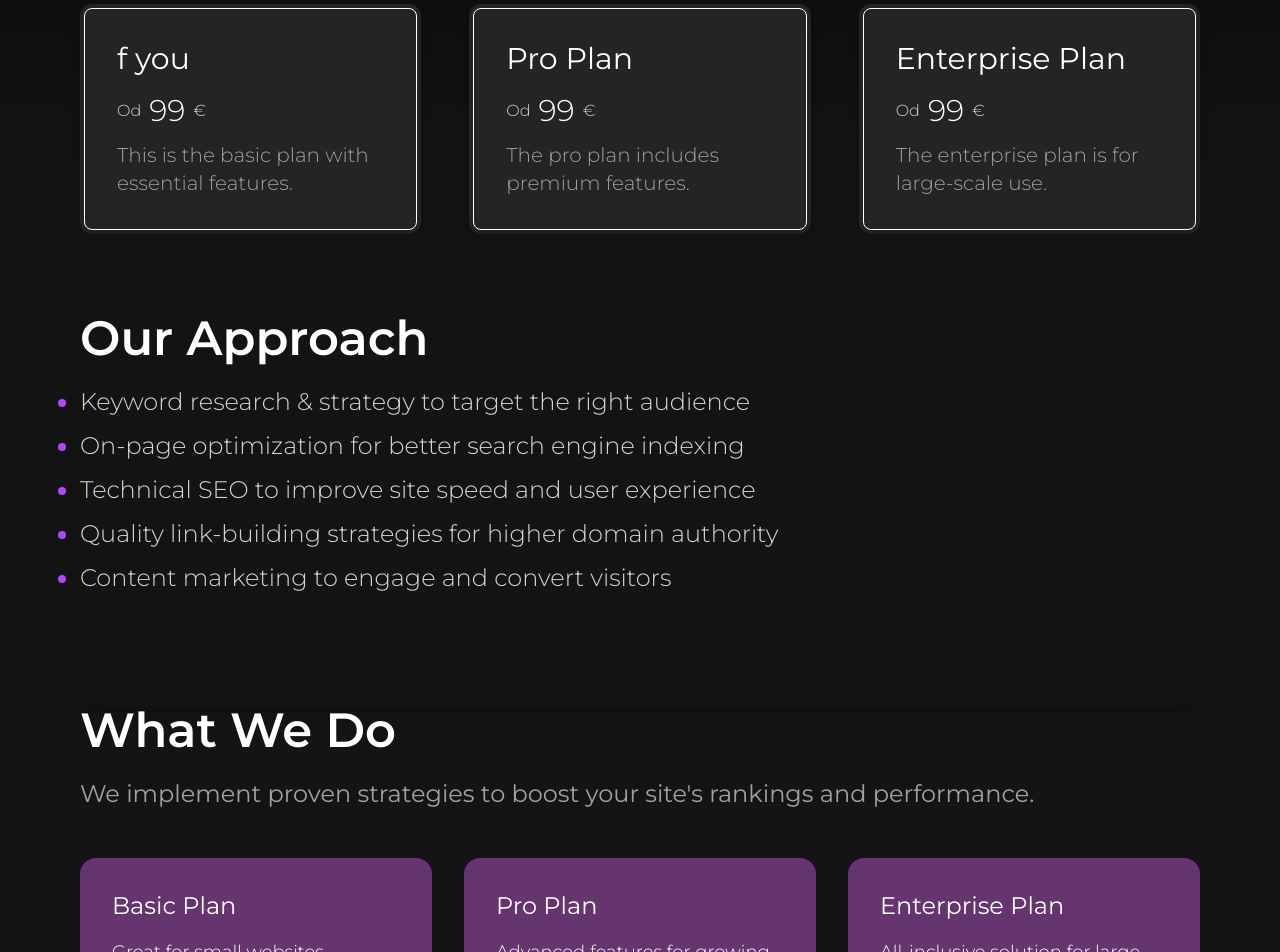
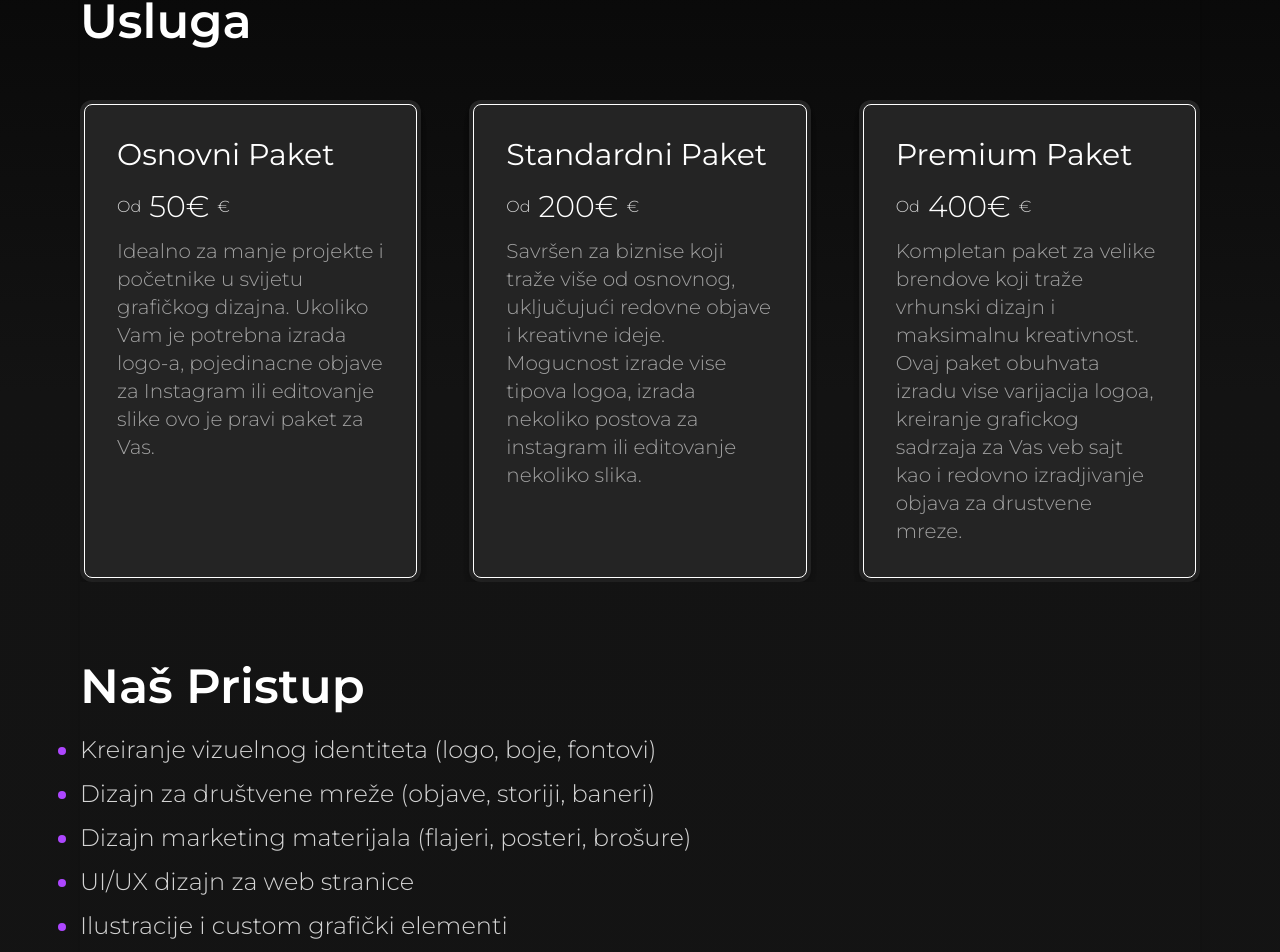
Before and after one commit to MajorskiMajda/BlackBoxEng, a Next.js app: page /graficki-dizajn in a window 1280 px wide. Shown: the part 1056-2008 px from the top of the page. Built offline with nearby package versions, Linux system fonts and the light colour scheme.

Commit message:
drugi deo cont

```diff
--- a/src/app/data/graphic.json
+++ b/src/app/data/graphic.json
@@ -1,48 +1,48 @@
 {
   "cardContents": [
     {
-        "title": "f you",
-        "content": "This is the basic plan with essential features.",
-         "price": "99"
+      "title": "Osnovni Paket",
+      "content": "Idealno za manje projekte i početnike u svijetu grafičkog dizajna. Ukoliko Vam je potrebna izrada logo-a, pojedinacne objave za Instagram ili editovanje slike ovo je pravi paket za Vas.",
+      "price": "50€"
     },
     {
-        "title": "Pro Plan",
-        "content": "The pro plan includes premium features.",
-        "price": "99"
+      "title": "Standardni Paket",
+      "content": "Savršen za biznise koji traže više od osnovnog, uključujući redovne objave i kreativne ideje. Mogucnost izrade vise tipova logoa, izrada nekoliko postova za instagram ili editovanje nekoliko slika.",
+      "price": "200€"
     },
     {
-        "title": "Enterprise Plan",
-        "content": "The enterprise plan is for large-scale use.",
-         "price": "99"
+      "title": "Premium Paket",
+      "content": "Kompletan paket za velike brendove koji traže vrhunski dizajn i maksimalnu kreativnost. Ovaj paket obuhvata izradu vise varijacija logoa, kreiranje grafickog sadrzaja za Vas veb sajt kao i redovno izradjivanje objava za drustvene mreze.",
+      "price": "400€"
     }
   ],
   "keyContent": [
     {
-        "title": "Basic Plan",
-        "content": "Great for small websites."
+      "title": "Vizuelni Identitet",
+      "content": "Bez jasnog vizuelnog identiteta, vaš brend može izgledati neprofesionalno ili nedosljedno. Mi osiguravamo da vaša vizuelna prisutnost bude jedinstvena i prepoznatljiva, što je ključno za izgradnju poverenja kod vaše publike."
     },
     {
-        "title": "Pro Plan",
-        "content": "Advanced features for growing businesses."
+      "title": "Brendiranje i prepoznatljivost",
+      "content": "Prepoznatljivost brenda je ključna za privlačenje i zadržavanje klijenata. Kroz dosljedan i kreativan dizajn, vaš brend postaje sinonim za kvalitet i pouzdanost, što vam donosi lojalnu publiku i veću prodaju."
     },
     {
-        "title": "Enterprise Plan",
-        "content": "All-inclusive solution for large enterprises."
+      "title": "Vaznost Grafickog Dizajne",
+      "content": "Grafički dizajn nije samo o lepoti – on je alat za komunikaciju. Dobar dizajn može povećati angažman, poboljšati korisničko iskustvo i prenijeti vašu poruku na efikasan način. Bez kvalitetnog dizajna, vaš brend može ostati nezapažen, bez obzira na kvalitet vaših proizvoda ili usluga."
     }
   ],
   "whatWeDoList": [
-      "Keyword research & strategy to target the right audience",
-      "On-page optimization for better search engine indexing",
-      "Technical SEO to improve site speed and user experience",
-      "Quality link-building strategies for higher domain authority",
-      "Content marketing to engage and convert visitors"
+    "Kreiranje vizuelnog identiteta (logo, boje, fontovi)",
+    "Dizajn za društvene mreže (objave, storiji, baneri)",
+    "Dizajn marketing materijala (flajeri, posteri, brošure)",
+    "UI/UX dizajn za web stranice",
+    "Ilustracije i custom grafički elementi"
   ],
   "howWeDo": {
-      "title": "How We Help Your Business aaaaaa",
-      "description": "SEO is critical for improving your visibility and driving organic traffic."
+    "title": "Važnost Grafičkog Dizajna",
+    "description": "Važnost grafičkog dizajna ide dalje od izgleda. On može značajno uticati na korisničko iskustvo. Na primjer, dobro osmišljen UI/UX dizajn za web stranicu ili aplikaciju može pojednostaviti navigaciju, povećati zadržavanje korisnika i konverzije. Slično, kvalitetan dizajn marketing materijala, poput flajera ili postera, može povećati šanse da vaša poruka bude zapamćena."
   },
   "whatWeDo": {
-      "title": "Our Approach",
-      "description": "We implement proven strategies to boost your site's rankings and performance."
+    "title": "Naš Pristup",
+    "description": "Dobar grafički dizajn nije samo o estetici – on je o komunikaciji. Kroz boje, fontove, vizuelne elemente i kompoziciju, vaš brend može prenijeti svoju priču, vrijednosti i emocije. Na primjer, dobro osmišljen logo može prenijeti profesionalizam i pouzdanost, dok kreativni postovi na društvenim mrežama mogu izazvati radoznalost i angažman."
   }
 }
--- a/src/app/data/reels.json
+++ b/src/app/data/reels.json
@@ -1,48 +1,48 @@
 {
   "cardContents": [
     {
-        "title": "f you",
-        "content": "This is the basic plan with essential features.",
-         "price": "99"
+      "title": "Osnovni Paket",
+      "content": "Idealno za manje biznise ili početnike koji žele isprobati snagu Reels reklama.",
+      "price": "150€"
     },
     {
-        "title": "Pro Plan",
-        "content": "The pro plan includes premium features.",
-        "price": "99"
+      "title": "Standardni Paket",
+      "content": "Savršen za biznise koji žele redovne Reels reklame s naprednijim kreativnim pristupom.",
+      "price": "300€"
     },
     {
-        "title": "Enterprise Plan",
-        "content": "The enterprise plan is for large-scale use.",
-         "price": "99"
+      "title": "Premium Paket",
+      "content": "Kompletan paket za velike brendove koji traže visokokvalitetne, prilagođene Reels reklame s maksimalnim dosegom.",
+      "price": "500€"
     }
   ],
   "keyContent": [
     {
-        "title": "Basic Plan",
-        "content": "Great for small websites."
+      "title": "Osnovni Paket",
+      "content": "Jednostavne Reels reklame za manje kampanje i testiranje tržišta."
     },
     {
-        "title": "Pro Plan",
-        "content": "Advanced features for growing businesses."
+      "title": "Standardni Paket",
+      "content": "Naprednije Reels reklame s kreativnim pristupom za redovne kampanje."
     },
     {
-        "title": "Enterprise Plan",
-        "content": "All-inclusive solution for large enterprises."
+      "title": "Premium Paket",
+      "content": "Visokokvalitetne, prilagođene Reels reklame za velike kampanje i maksimalan uticaj."
     }
   ],
   "whatWeDoList": [
-      "Keyword research & strategy to target the right audience",
-      "On-page optimization for better search engine indexing",
-      "Technical SEO to improve site speed and user experience",
-      "Quality link-building strategies for higher domain authority",
-      "Content marketing to engage and convert visitors"
+    "Kreiranje kreativnih i privlačnih Reels sadržaja",
+    "Optimizacija za ciljanu publiku i platformu",
+    "Dodavanje tekstova, efekata i muzike za veći uticaj",
+    "Redovno praćenje performansi i optimizacija kampanja",
+    "Strategije za povećanje dosega i angažmana"
   ],
   "howWeDo": {
-      "title": "How We Help Your Business aaaaaa",
-      "description": "SEO is critical for improving your visibility and driving organic traffic."
+    "title": "Kako Vam Pomažemo",
+    "description": "Reels reklame su ključne za privlačenje pažnje i povećanje angažmana na Instagramu i Facebooku."
   },
   "whatWeDo": {
-      "title": "Our Approach",
-      "description": "We implement proven strategies to boost your site's rankings and performance."
+    "title": "Naš Pristup",
+    "description": "Kreiramo Reels reklame koje ne samo da izgledaju sjajno, već i donose rezultate vašem biznisu kroz provjerene strategije i kreativne ideje."
   }
 }
--- a/src/app/data/seo.json
+++ b/src/app/data/seo.json
@@ -1,48 +1,48 @@
 {
   "cardContents": [
     {
-        "title": "f you",
-        "content": "This is the basic plan with essential features.",
-         "price": "99"
+      "title": "Osnovni Paket",
+      "content": "Idealno za manje web stranice, blogove ili početnike koji žele postaviti temelje SEO-a. Uključuje osnovnu optimizaciju sadržaja, meta tagova i ključnih riječi kako biste postali vidljivi u pretragama.",
+      "price": "200€"
     },
     {
-        "title": "Pro Plan",
-        "content": "The pro plan includes premium features.",
-        "price": "99"
+      "title": "Standardni Paket",
+      "content": "Savršen za biznise u razvoju koji traže ozbiljniji pristup SEO-u. Uključuje naprednu optimizaciju sadržaja, tehnički SEO (brzina stranice, mobilna prilagodba) i redovno praćenje performansi kako biste ostali korak ispred konkurencije.",
+      "price": "400€"
     },
     {
-        "title": "Enterprise Plan",
-        "content": "The enterprise plan is for large-scale use.",
-         "price": "99"
+      "title": "Premium Paket",
+      "content": "Kompletan paket za velike brendove koji traže maksimalne rezultate. Uključuje sveobuhvatnu SEO strategiju: optimizaciju sadržaja, tehnički SEO, izgradnju backlinkova, redovno praćenje i izvještavanje, te kontinuiranu optimizaciju za vrhunske rezultate.",
+      "price": "600€"
     }
   ],
   "keyContent": [
     {
-        "title": "Basic Plan",
-        "content": "Great for small websites."
+      "title": "On-page optimizacija",
+      "content": "On-page optimizacija osigurava da pretraživači pravilno indeksiraju i razumiju vaš sadržaj, što je ključno za visoko rangiranje. Također, poboljšava korisničko iskustvo, čineći vašu stranicu preglednijom i informativnijom."
     },
     {
-        "title": "Pro Plan",
-        "content": "Advanced features for growing businesses."
+      "title": "Tehnički SEO",
+      "content": "Tehnički SEO osigurava da vaša stranica bude brza, sigurna i lako dostupna pretraživačima. Bez tehničke optimizacije, čak i najbolji sadržaj može biti neefikasan jer pretraživači neće moći pravilno indeksirati vašu stranicu."
     },
     {
-        "title": "Enterprise Plan",
-        "content": "All-inclusive solution for large enterprises."
+      "title": "Off-page optimizacija",
+      "content": "Off-page optimizacija pokazuje pretraživačima da je vaš sadržaj vrijedan i da ga drugi preporučuju. Kvalitetni backlinkovi i pozitivna online prisutnost povećavaju vaš autoritet, što vodi boljem rangiranju i većem prometu."
     }
   ],
   "whatWeDoList": [
-      "Keyword research & strategy to target the right audience",
-      "On-page optimization for better search engine indexing",
-      "Technical SEO to improve site speed and user experience",
-      "Quality link-building strategies for higher domain authority",
-      "Content marketing to engage and convert visitors"
+    "Istraživanje ključnih riječi i strategija za ciljanu publiku",
+    "On-page optimizacija za bolje indeksiranje u pretraživačima",
+    "Tehnički SEO za poboljšanje brzine stranice i korisničkog iskustva",
+    "Strategije izgradnje kvalitetnih linkova za veći autoritet domene",
+    "Content marketing za angažman i konverziju posjetilaca"
   ],
   "howWeDo": {
-      "title": "How We Help Your Business aaaaaa",
-      "description": "SEO is critical for improving your visibility and driving organic traffic."
+    "title": "Kako Vam Pomažemo",
+    "description": "SEO vam omogućava da privučete posjetioce bez plaćanja za reklame. Kada se vaša stranica rangira visoko u rezultatima pretrage, vi ste stalno prisutni pred svojom ciljanom publikom. Korisnici vjeruju pretraživačima. Ako se vaša stranica pojavi na prvim pozicijama, to automatski povećava povjerenje u vaš brend. SEO nije samo o pretraživačima – on je i o korisnicima. Optimizacijom brzine stranice, navigacije i sadržaja, vaša stranica postaje ugodnija za korištenje, što vodi do većeg zadržavanja posjetilaca i veće konverzije."
   },
   "whatWeDo": {
-      "title": "Our Approach",
-      "description": "We implement proven strategies to boost your site's rankings and performance."
+    "title": "Naš Pristup",
+    "description": "Bez SEO optimizacije, vaša stranica može ostati zakopana na desetim ili stotim stranicama rezultata pretrage, gdje je rijetko tko doseže. Sa SEO-om, vaš brend može postati prepoznatljiv, privlačiti kvalitetne posjetioce i pretvarati ih u lojalne kupce. Sa našim SEO uslugama, mi vam pomažemo da ne samo budete vidljivi – već da budete nezaboravni. Kroz strategijski pristup, provjerene metode i kontinuiranu optimizaciju, vaša web stranica će postati snažan alat za rast vašeg biznisa."
   }
 }
--- a/src/app/data/web.json
+++ b/src/app/data/web.json
@@ -1,48 +1,48 @@
 {
   "cardContents": [
     {
-        "title": "f you",
-        "content": "This is the basic plan with essential features.",
-         "price": "99"
+      "title": "Osnovni Paket",
+      "content": "Idealno za manje web stranice ili početnike koji traže jednostavnu, ali funkcionalnu online prisutnost.",
+      "price": "300€"
     },
     {
-        "title": "Pro Plan",
-        "content": "The pro plan includes premium features.",
-        "price": "99"
+      "title": "Standardni Paket",
+      "content": "Savršen za biznise u razvoju koji trebaju naprednije funkcionalnosti i bolje korisničko iskustvo.",
+      "price": "600€"
     },
     {
-        "title": "Enterprise Plan",
-        "content": "The enterprise plan is for large-scale use.",
-        "price": "99"
+      "title": "Premium Paket",
+      "content": "Kompletan paket za velike brendove koji traže visokokvalitetne, prilagođene web stranice s naprednim funkcionalnostima.",
+      "price": "1000€"
     }
   ],
   "keyContent": [
     {
-        "title": "Basic Plan",
-        "content": "Great for small websites."
+      "title": "Osnovni Paket",
+      "content": "Osnovna web stranica sa esencijalnim funkcionalnostima za manje projekte."
     },
     {
-        "title": "Pro Plan",
-        "content": "Advanced features for growing businesses."
+      "title": "Standardni Paket",
+      "content": "Naprednija web stranica s dodatnim funkcionalnostima i boljim korisničkim iskustvom."
     },
     {
-        "title": "Enterprise Plan",
-        "content": "All-inclusive solution for large enterprises."
+      "title": "Premium Paket",
+      "content": "Visokokvalitetna, prilagođena web stranica s kompleksnim funkcionalnostima za velike brendove."
     }
   ],
   "whatWeDoList": [
-      "Keyword research & strategy to target the right audience",
-      "On-page optimization for better search engine indexing",
-      "Technical SEO to improve site speed and user experience",
-      "Quality link-building strategies for higher domain authority",
-      "Content marketing to engage and convert visitors"
+    "Dizajn i razvoj prilagođen vašim potrebama",
+    "Responsive dizajn za sve uređaje (desktop, mobilni, tablet)",
+    "Optimizacija brzine učitavanja stranice",
+    "Integracija sa društvenim mrežama i drugim alatima",
+    "Kreiranje sadržaja i optimizacija za pretraživače (SEO)"
   ],
   "howWeDo": {
-      "title": "How We Help Your Business aaaaaa",
-      "description": "SEO is critical for improving your visibility and driving organic traffic."
+    "title": "Kako Vam Pomažemo",
+    "description": "Kreiramo web stranice koje ne samo da izgledaju sjajno, već i donose rezultate vašem biznisu."
   },
   "whatWeDo": {
-      "title": "Our Approach",
-      "description": "We implement proven strategies to boost your site's rankings and performance."
+    "title": "Naš Pristup",
+    "description": "Koristimo provjerene strategije i najnovije tehnologije kako bismo izgradili web stranice koje privlače, angažuju i pretvaraju posjetioce u kupce."
   }
 }
--- a/src/app/graficki-dizajn/page.tsx
+++ b/src/app/graficki-dizajn/page.tsx
@@ -24,9 +24,9 @@ export default function MainPage() {
                 className2="test3"
                 hideImageOnMobile={false}
                 textSizeClass="lg:text-6xl text-5xl"
-                opis="Hello"
-                subH=""
-                text="Social Media Management"
+                opis=""
+                subH="Kroz kreativne ideje, strategijski pristup i pažljivo osmišljene vizuelne elemente, vaš brend će postati prepoznatljiv, upečatljiv i uspješan. Jer znamo da grafički dizajn nije samo umjetnost – on je investicija u vašu budućnost."
+                text="Grafički Dizajn"
                 className="lg:order-first md:order-first"
             />
              <Info
--- a/src/app/izrada-sajtova/page.tsx
+++ b/src/app/izrada-sajtova/page.tsx
@@ -24,9 +24,9 @@ export default function MainPage() {
                 className2="test3"
                 hideImageOnMobile={false}
                 textSizeClass="lg:text-6xl text-5xl"
-                opis="Hello"
+                opis=""
                 subH=""
-                text="Social Media Management"
+                text="Izrada Web Sajtova"
                 className="lg:order-first md:order-first"
             />
             <Info
--- a/src/app/reels/page.tsx
+++ b/src/app/reels/page.tsx
@@ -23,9 +23,9 @@ export default function MainPage() {
                 className2="test3"
                 hideImageOnMobile={false}
                 textSizeClass="lg:text-6xl text-5xl"
-                opis="Hello"
+                opis=""
                 subH=""
-                text="Social Media Management"
+                text="Izrada Reels Video Reklama"
                 className="lg:order-first md:order-first"
             />
              <Info
--- a/src/app/seo-optimizacija/page.tsx
+++ b/src/app/seo-optimizacija/page.tsx
@@ -24,9 +24,9 @@ export default function MainPage() {
                 className2="test3"
                 hideImageOnMobile={false}
                 textSizeClass="lg:text-6xl text-5xl"
-                opis="Hello"
-                subH=""
-                text="Social Media Management"
+                opis=""
+                subH="Sa SEO-om, vaš brend može postati prepoznatljiv, privlačiti kvalitetne posjetioce i pretvarati ih u lojalne kupce."
+                text="SEO Optimizacija"
                 className="lg:order-first md:order-first"
             />
              <Info
```
Lines whose indentation alone changed are shown as unchanged.
